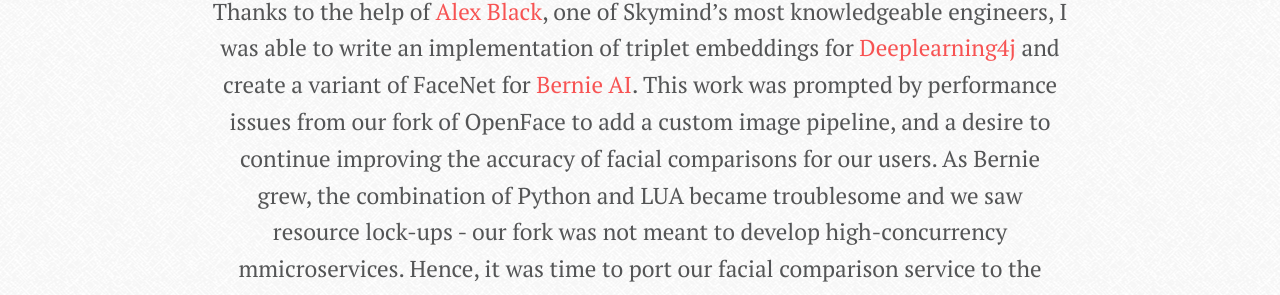
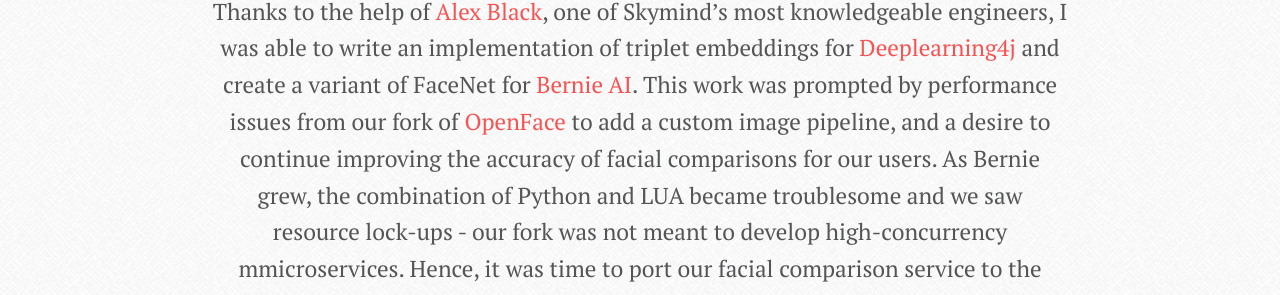
Before and after one commit to crockpotveggies/crockpotveggies.github.io, a Jekyll site: the page built from _posts/2016-11-05-triplet-embedding-deeplearning4j-facenet.md, in a window 1280 px wide and 900 px high, scrolled down 1228 px. Shown: the part 191-486 px from the top of the window. Built offline with Jekyll 4.4.1, drawn with Linux system fonts in a browser that asks for light colours; some web fonts are replaced; Markdown is read by kramdown in place of the engine named in the settings; comment, search, counter and statistics services are not loaded; part of the change alters nothing that is shown; some of the changed text lies outside the part shown.

```diff
--- a/_posts/2016-11-05-triplet-embedding-deeplearning4j-facenet.md
+++ b/_posts/2016-11-05-triplet-embedding-deeplearning4j-facenet.md
@@ -10,7 +10,7 @@ Inspired by Google's FaceNet project and OpenFace (and some help of Skymind.io),
   <br><small>An example of facial landmark detection</small>
 </center>
 
-Thanks to the help of [Alex Black](https://github.com/alexdblack), one of Skymind's most knowledgeable engineers, I was able to write an implementation of triplet embeddings for [Deeplearning4j](https://deeplearning4j.org/) and create a variant of FaceNet for [Bernie AI](http://www.bernie.ai/). This work was prompted by performance issues from our fork of OpenFace to add a custom image pipeline, and a desire to continue improving the accuracy of facial comparisons for our users. As Bernie grew, the combination of Python and LUA became troublesome and we saw resource lock-ups - our fork was not meant to develop high-concurrency mmicroservices. Hence, it was time to port our facial comparison service to the JVM.
+Thanks to the help of [Alex Black](https://github.com/alexdblack), one of Skymind's most knowledgeable engineers, I was able to write an implementation of triplet embeddings for [Deeplearning4j](https://deeplearning4j.org/) and create a variant of FaceNet for [Bernie AI](http://www.bernie.ai/). This work was prompted by performance issues from our fork of [OpenFace](https://cmusatyalab.github.io/openface/) to add a custom image pipeline, and a desire to continue improving the accuracy of facial comparisons for our users. As Bernie grew, the combination of Python and LUA became troublesome and we saw resource lock-ups - our fork was not meant to develop high-concurrency mmicroservices. Hence, it was time to port our facial comparison service to the JVM.
 
 If you haven't read [the FaceNet Paper](https://arxiv.org/abs/1503.03832), it revealed a very interesting usage of neural network embeddings for the purpose of generating a representation of an input (in this case, a face). In simple terms, embeddings are mappings of relationships in data passed through a neural network. Word2Vec is an excellent example of using embeddings to map the relationships between words and use them for clustering, classification, and comparison. For the purpose of FaceNet, the embeddings are a mapping of facial features.
 
```
